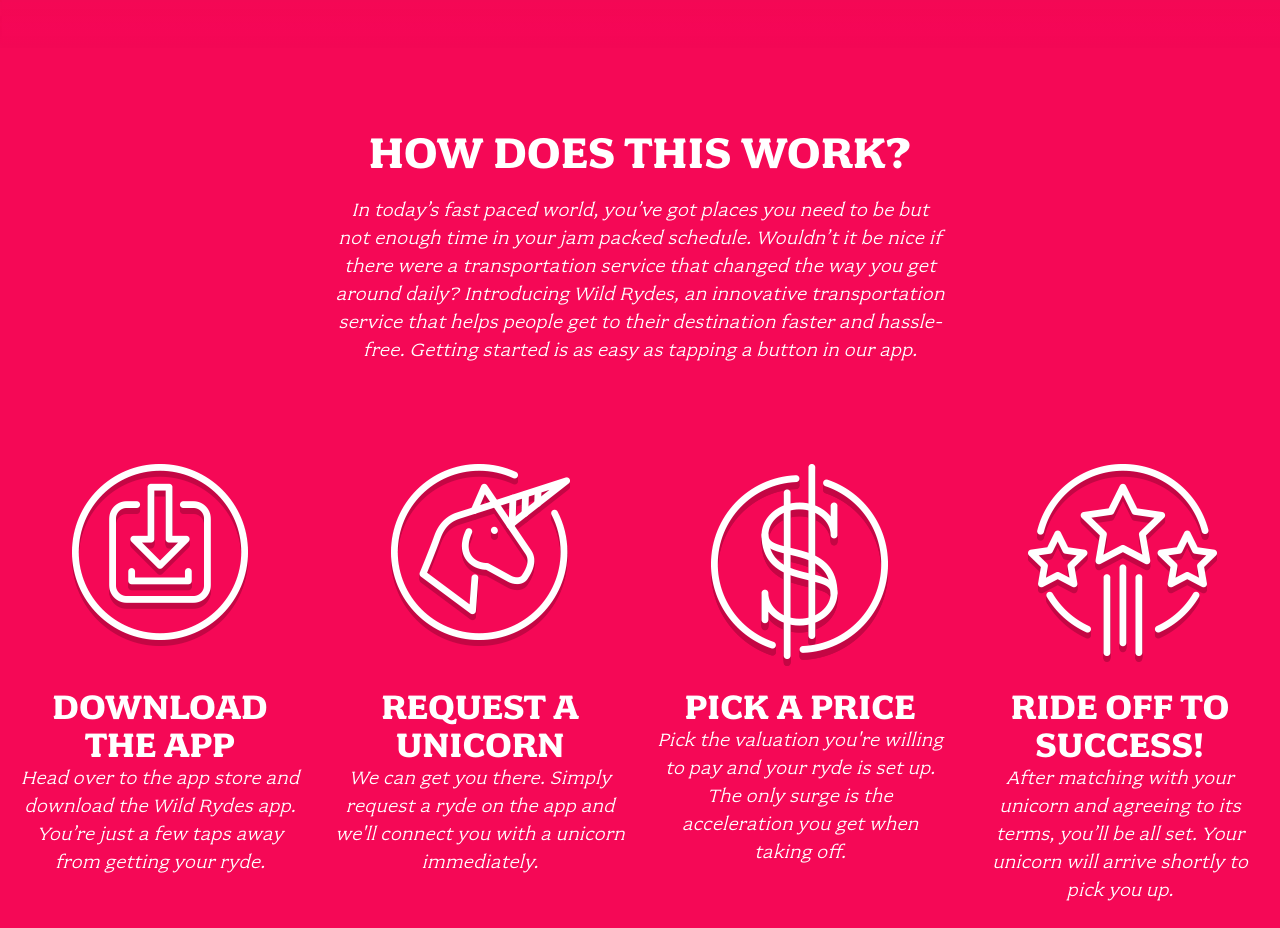
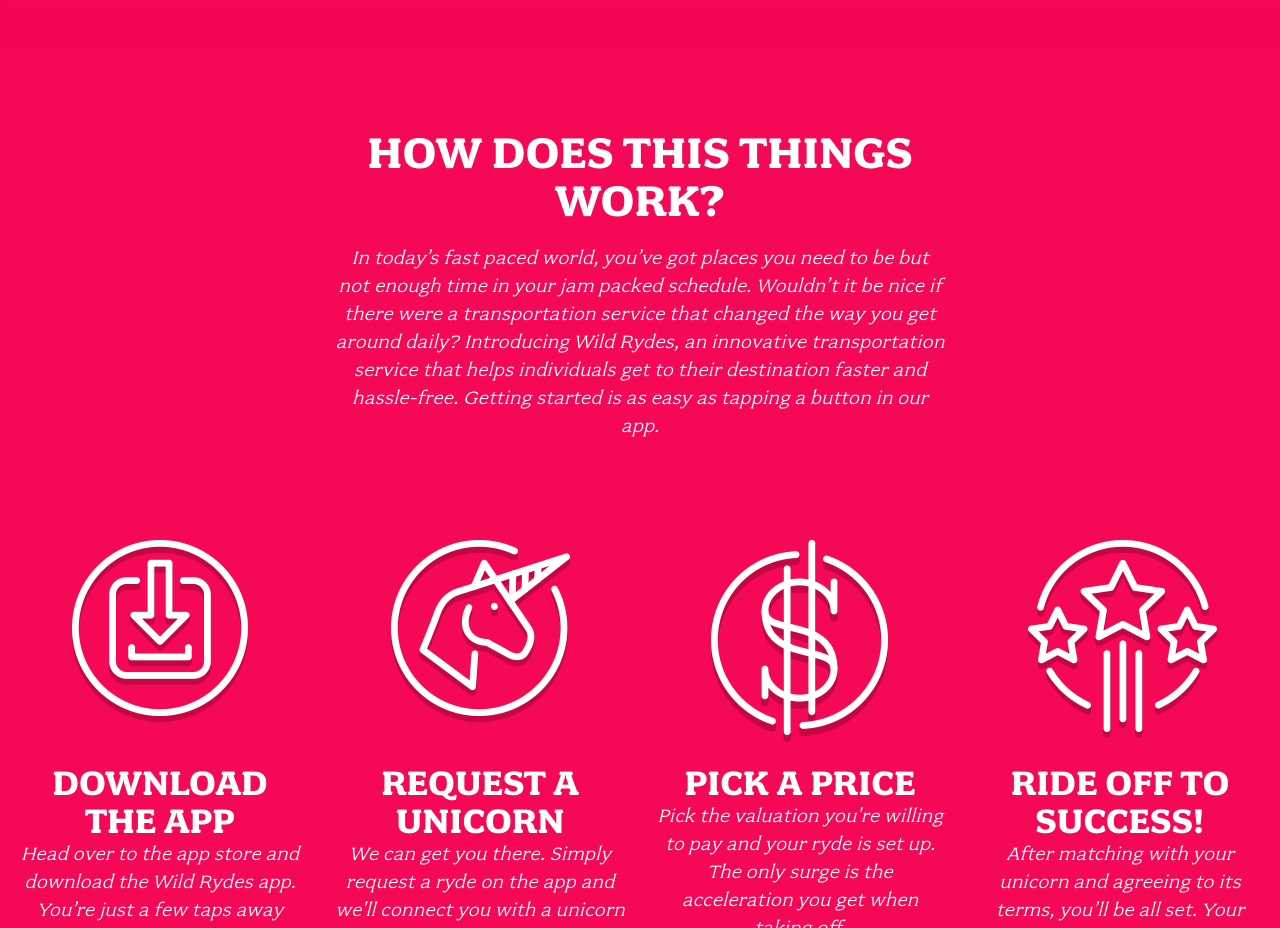
Before and after one commit to kennetguru/wildridesite, a plain HTML site: page index.html in a window 1280 px wide. Shown: the part 900-1828 px from the top of the page. Drawn offline with Linux system fonts and the light colour scheme.

Commit message:
Refactor index.html for content and structure
Updated the HTML content and structure for the Wild Rydes website.

```diff
--- a/index.html
+++ b/index.html
@@ -30,9 +30,9 @@
 
   <section class="home-about">
     <div class="row column large-9 xlarge-6 xxlarge-4">
-      <h2 class="section-title">How Does This Work?</h2>
+      <h2 class="section-title">How Does This Things Work?</h2>
       <p class="content">
-        In today’s fast paced world, you’ve got places you need to be but not enough time in your jam packed schedule. Wouldn’t it be nice if there were a transportation service that changed the way you get around daily? Introducing Wild Rydes, an innovative transportation service that helps people get to their destination faster and hassle-free. Getting started is as easy as tapping a button in our app.
+        In today’s fast paced world, you’ve got places you need to be but not enough time in your jam packed schedule. Wouldn’t it be nice if there were a transportation service that changed the way you get around daily? Introducing Wild Rydes, an innovative transportation service that helps individuals get to their destination faster and hassle-free. Getting started is as easy as tapping a button in our app.
       </p>
     </div>
 
```
